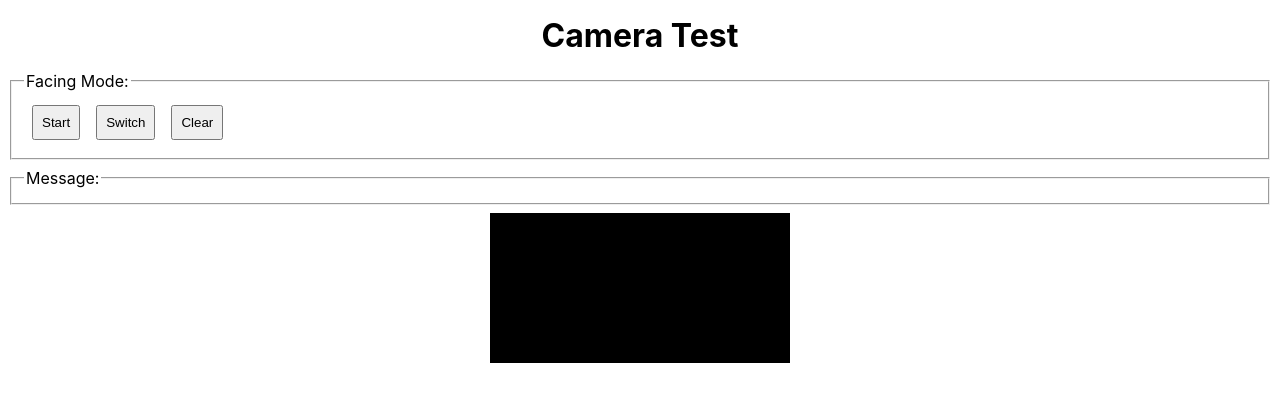
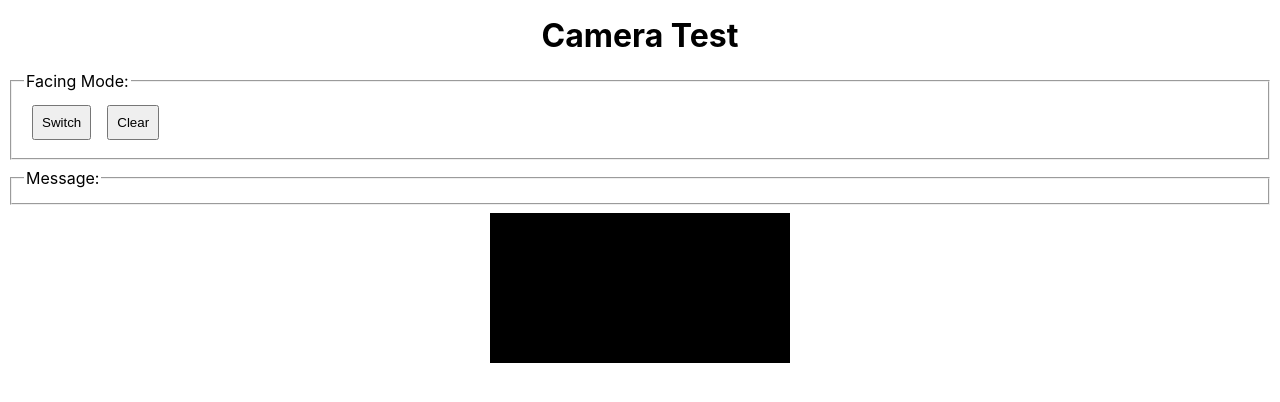
Before and after one commit to royhohk01/web-camera-test, a Next.js app: page /facing in a window 1280 px wide. Shown: the top 402 px of the page. Built offline with nearby package versions, Linux system fonts and the light colour scheme; no server answers.

Commit message:
chore: update code

```diff
--- a/pages/facing.tsx
+++ b/pages/facing.tsx
@@ -32,7 +32,7 @@ class ErrorBoundary extends React.Component {
 }
 
 export default function FacingPage() {
-  const [facingMode, setFacingMode] = useState("environment");
+  const [facingMode, setFacingMode] = useState("");
   const [deviceInfosError, setDeviceInfosError] = useState<{
     message?: any;
     name?: any;
@@ -59,16 +59,22 @@ export default function FacingPage() {
         const tracks = stream.getTracks();
         tracks.forEach((track) => track.stop());
 
-        navigator.mediaDevices
+        const deviceInfos = navigator.mediaDevices
           .enumerateDevices()
           .then((deviceInfos) => {
             const videoDeviceInfos = deviceInfos.filter(
               (deviceInfo) => deviceInfo.kind === "videoinput"
             );
             console.log("videoDeviceInfos", videoDeviceInfos);
-            setFacingMode("environment");
+
+            return deviceInfos;
           })
           .catch(handleError);
+
+        // @ts-ignore
+        if (deviceInfos && deviceInfos.length > 0) {
+          setFacingMode("environment");
+        }
       })
       .catch((err) => {
         console.log("err", err);
@@ -143,24 +149,7 @@ export default function FacingPage() {
             <legend>Facing Mode:</legend>
             <button
               onClick={() => {
-                setMsg("Facing Mode");
-                navigator.mediaDevices
-                  .getUserMedia({
-                    audio: false,
-                    video: true,
-                  })
-                  .then((stream) => {
-                    const tracks = stream.getTracks();
-                    tracks.forEach((track) => track.stop());
-                  });
-              }}
-              className={styles.button}
-            >
-              Start
-            </button>
-            <button
-              onClick={() => {
-                setMsg("Facing Mode");
+                setMsg(facingMode);
                 handleSwitchCamera();
               }}
               className={styles.button}
```
